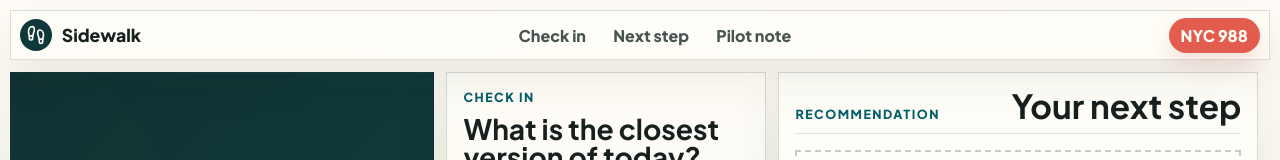
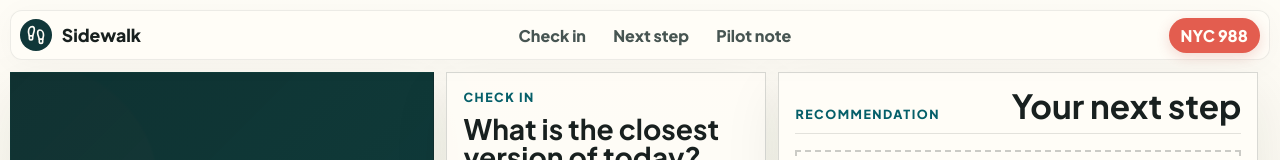
Before and after one commit to ultraswagman/sidewalk-hackathon, a React (Vite) app: page / in a window 1280 px wide. Shown: the top 160 px of the page. Built offline with nearby package versions, Linux system fonts and the light colour scheme.

Commit message:
style: apply glassmorphism and focus states to site navigation

```diff
--- a/src/styles.css
+++ b/src/styles.css
@@ -9,6 +9,8 @@
   font-synthesis: none;
   text-rendering: optimizeLegibility;
   -webkit-font-smoothing: antialiased;
+  scrollbar-color: rgba(24, 32, 31, 0.16) rgba(24, 32, 31, 0.03);
+  scrollbar-width: thin;
 }
 
 ::selection {
@@ -58,8 +60,8 @@ a {
 }
 
 :focus-visible {
-  outline: 4px solid #f2c14e;
-  outline-offset: 4px;
+  outline: 2px solid #055f69;
+  outline-offset: 3px;
 }
 
 .app-shell {
@@ -79,11 +81,13 @@ a {
   gap: 1rem;
   min-height: 4rem;
   margin-bottom: clamp(0.85rem, 1.8vw, 1.25rem);
-  border: 1px solid rgba(24, 32, 31, 0.14);
-  background: rgba(255, 253, 247, 0.92);
+  border: 1px solid rgba(24, 32, 31, 0.08);
+  background: rgba(255, 253, 247, 0.85);
   padding: 0.55rem 0.7rem;
-  box-shadow: 0 18px 46px rgba(24, 32, 31, 0.08);
-  backdrop-filter: blur(18px);
+  box-shadow: 0 4px 30px rgba(0, 0, 0, 0.03);
+  backdrop-filter: blur(16px);
+  -webkit-backdrop-filter: blur(16px);
+  border-radius: 12px;
 }
 
 .nav-brand,
@@ -122,17 +126,17 @@ a {
   gap: 0.2rem;
 }
 
-.site-nav nav a,
-.crisis-link {
+.site-nav nav a {
   min-height: 2.5rem;
   border-radius: 999px;
   padding: 0.65rem 0.9rem;
   color: #475552;
   text-decoration: none;
+  transition: all 0.2s cubic-bezier(0.4, 0, 0.2, 1);
 }
 
 .site-nav nav a:hover {
-  background: rgba(5, 95, 105, 0.08);
+  background: rgba(5, 95, 105, 0.06);
   color: #055f69;
 }
 
@@ -140,7 +144,22 @@ a {
   flex: 0 0 auto;
   background: #e35d4f;
   color: #fffdf7;
-  box-shadow: 0 10px 22px rgba(191, 65, 53, 0.16);
+  box-shadow: 0 4px 14px rgba(191, 65, 53, 0.2);
+  transition: all 0.2s cubic-bezier(0.4, 0, 0.2, 1);
+  min-height: 2.5rem;
+  border-radius: 999px;
+  padding: 0.65rem 0.9rem;
+  text-decoration: none;
+}
+
+.crisis-link:hover {
+  background: #bf4135;
+  transform: translateY(-1px);
+  box-shadow: 0 6px 20px rgba(191, 65, 53, 0.3);
+}
+
+.crisis-link:active {
+  transform: translateY(0);
 }
 
 .intro-panel,
```
